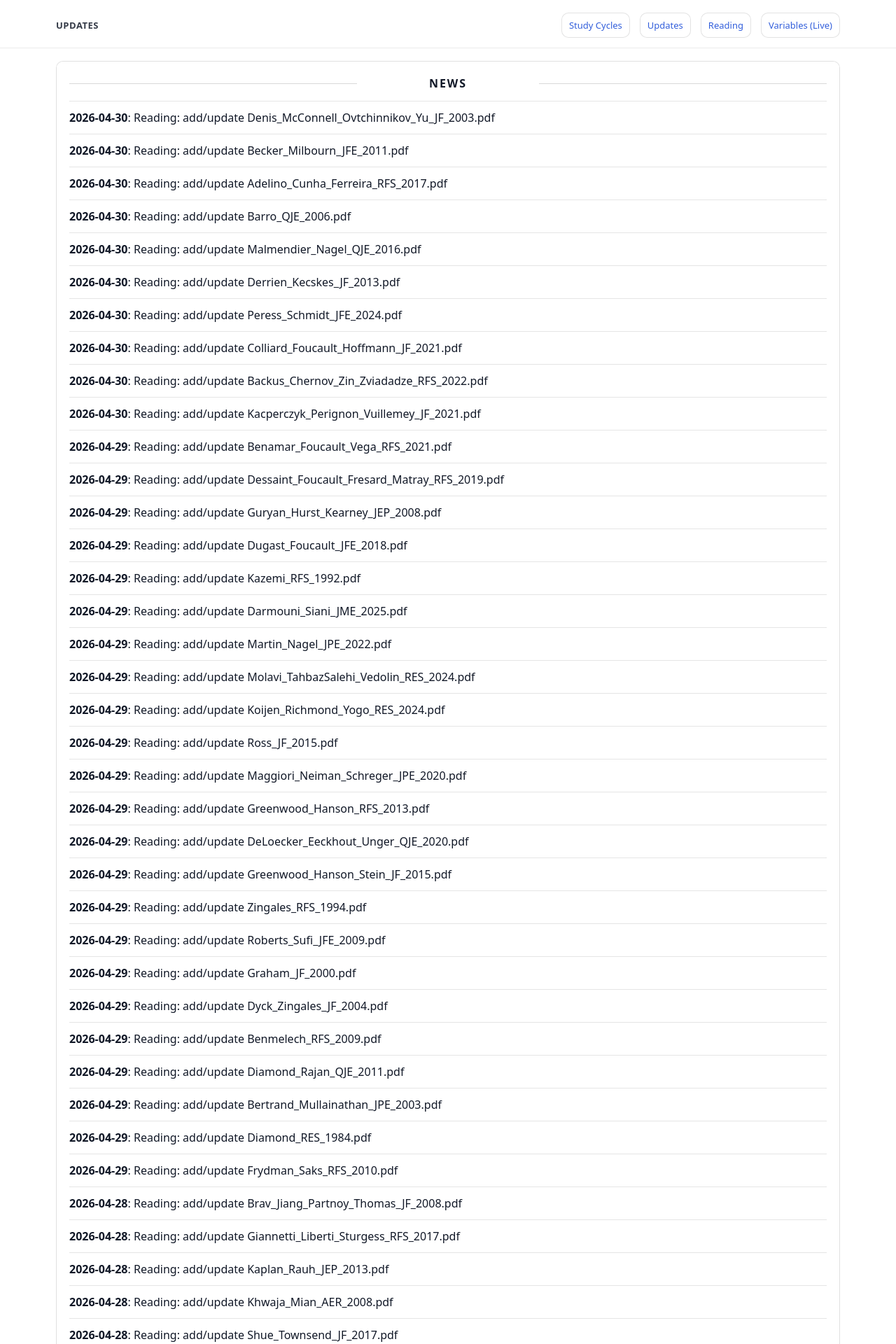
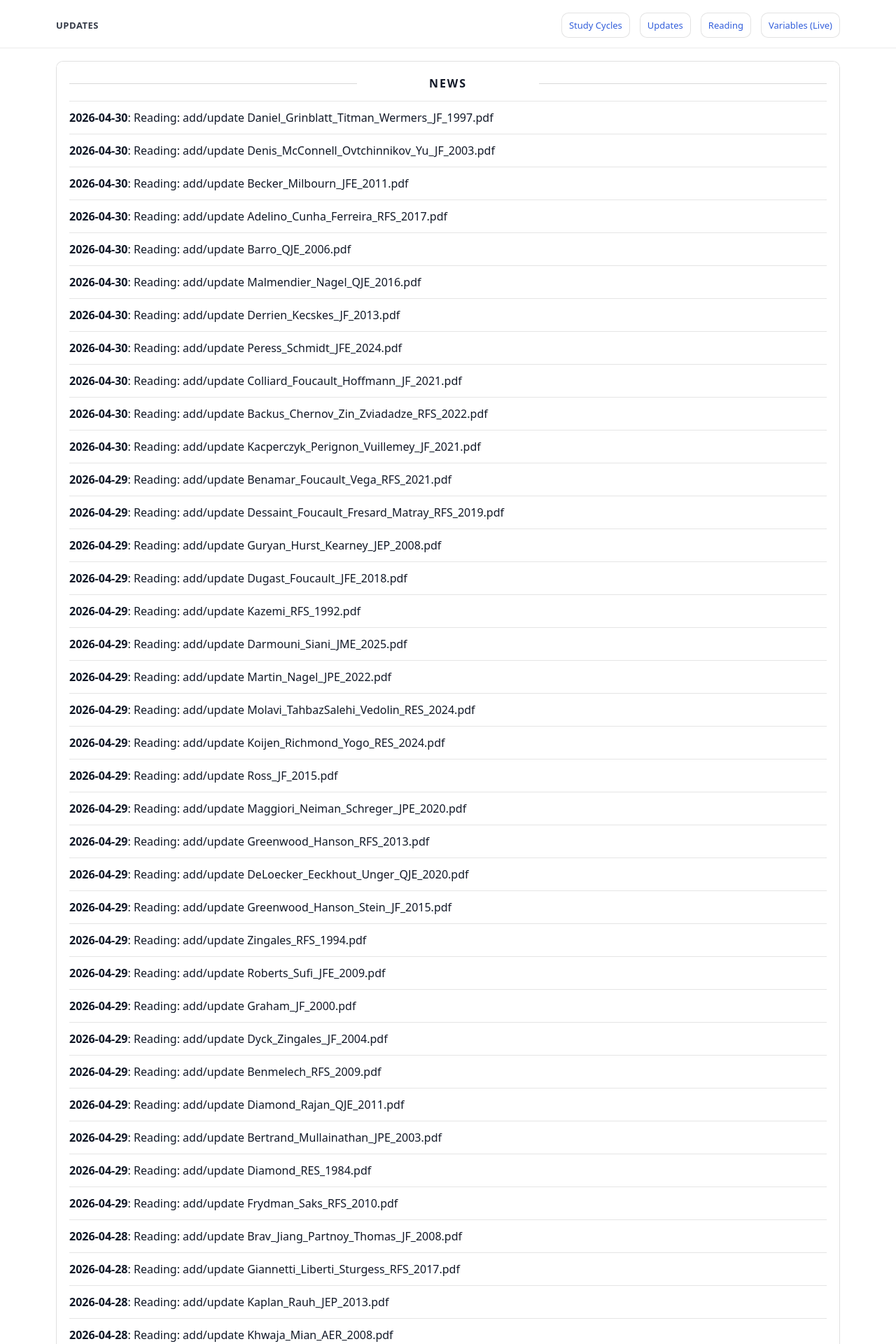
Before and after one commit to yaxinzn/study-archive, a Jekyll site: the page built from updates/index.md, in a window 1280 px wide. Shown: the top 1920 px of the page at 70% size. Built offline with Jekyll 4.4.1, drawn with Linux system fonts in a browser that asks for light colours; some of the changed text lies outside the part shown.

Commit message:
chore: update NEWS feed

```diff
--- a/_data/news.yml
+++ b/_data/news.yml
@@ -1,4 +1,7 @@
 # Auto-generated update history (sorted newest -> oldest). Do not edit manually.
+- ts: "1777542054"
+  date: "2026-04-30"
+  title: "Reading: add/update Daniel_Grinblatt_Titman_Wermers_JF_1997.pdf"
 - ts: "1777541579"
   date: "2026-04-30"
   title: "Reading: add/update Denis_McConnell_Ovtchinnikov_Yu_JF_2003.pdf"
```
